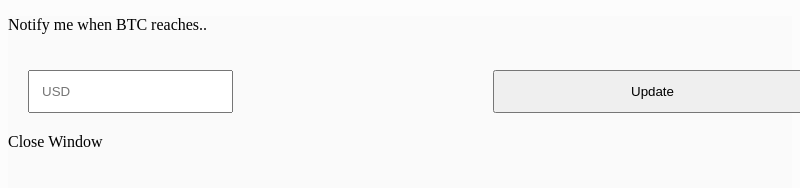
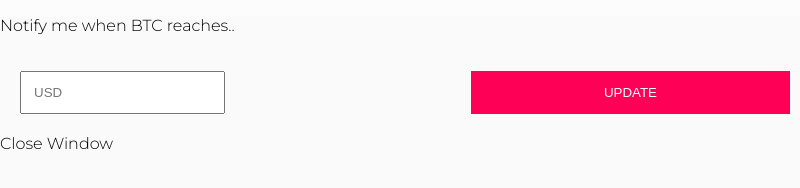
Before and after one commit to ericytex/crypto-app, an Electron app: page src/add.html in a window 800 px wide. Shown: the top 188 px of the page. Drawn offline with Linux system fonts and the light colour scheme.

Commit message:
added new stylesheet main.css for notify button

```diff
--- a/src/add.html
+++ b/src/add.html
@@ -5,6 +5,7 @@
     <meta name="viewport" content="width=device-width, initial-scale=1.0">
     <meta http-equiv="X-UA-Compatible" content="ie=edge">
     <title>Alert !</title>
+    <link rel="stylesheet" href = "../assets/css/main.css">
     <link rel="stylesheet" href = "../assets/css/add.css">
 </head>
 <body>
```
